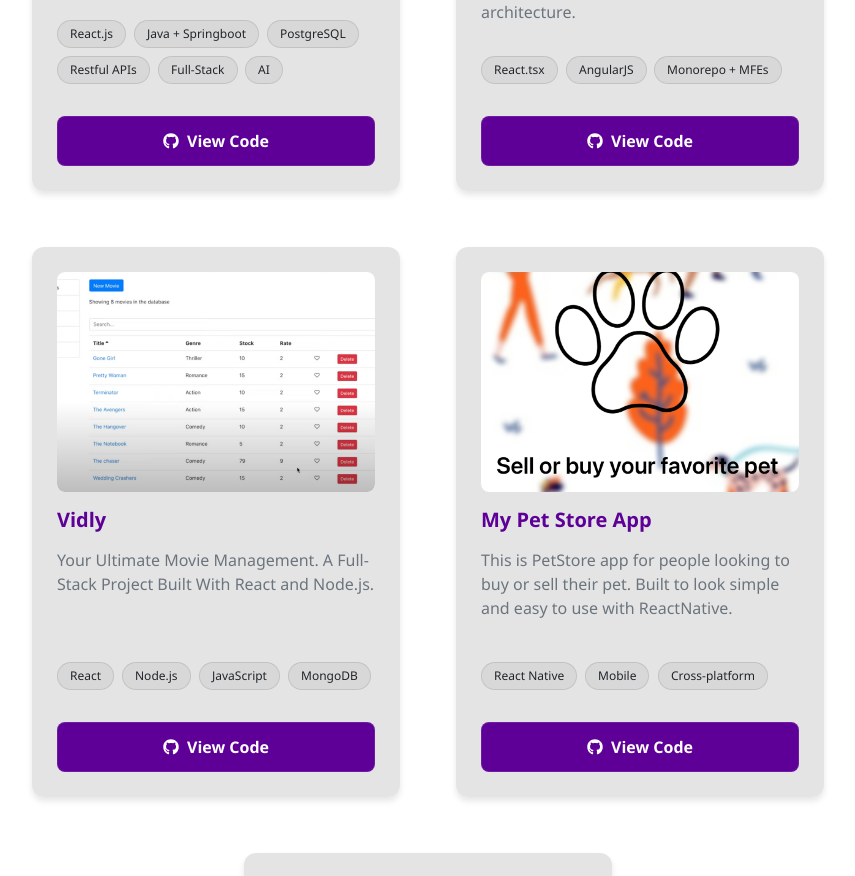
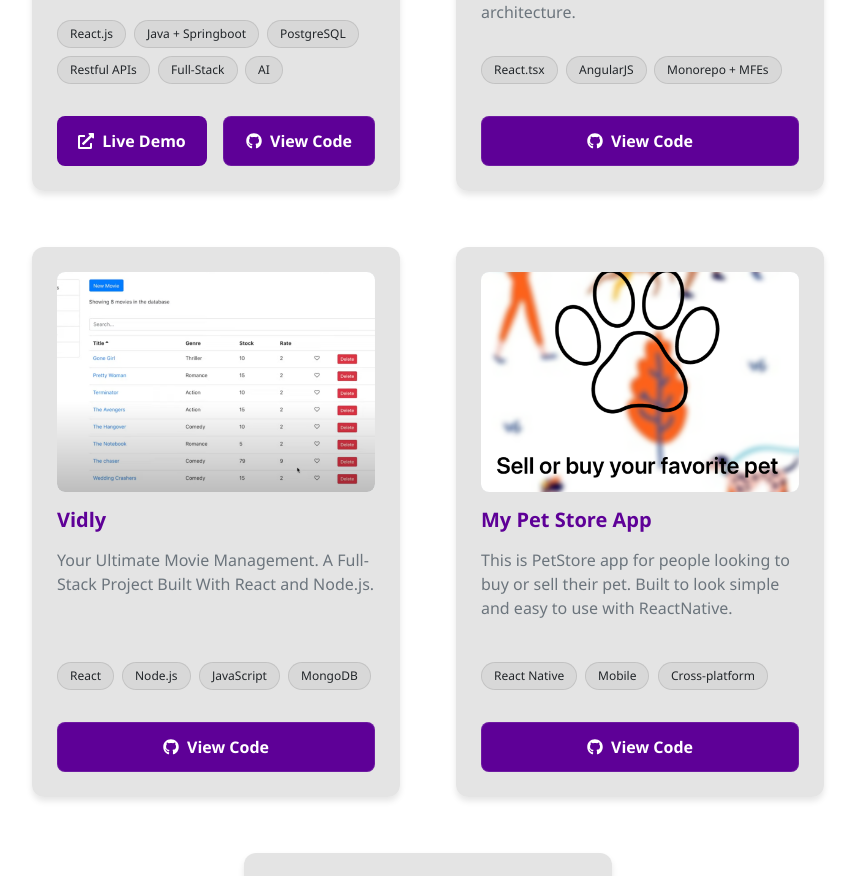
Before and after one commit to omarome/portfolio, a React (Create React App) app: page / in a window 1280 px wide. Shown: the part 3625-4501 px from the top of the page, without its empty margins (212-1067 px from the left). Built offline with nearby package versions, Linux system fonts and the light colour scheme.

Commit message:
add a demo url and button back to appear

```diff
--- a/src/components/Projects.js
+++ b/src/components/Projects.js
@@ -1,4 +1,4 @@
-import { FaGithub } from 'react-icons/fa';
+import { FaGithub, FaExternalLinkAlt } from 'react-icons/fa';
 import MovieAppImage from '../assets/project-images/vidly.jpeg';
 import MyPetShopAppImage from '../assets/project-images/petshopImage.jpeg';
 import FoodSpotLightAppImage from '../assets/project-images/foodSpotLightApp.jpeg';
@@ -59,7 +59,7 @@ const ProjectCard = ({ project, index }) => {
     triggerOnce: false,
   });
 
-  const handleGitHubClick = (e, url) => {
+  const handleLinkClick = (e, url) => {
     e.stopPropagation();
     window.open(url, '_blank', 'noopener,noreferrer');
   };
@@ -119,13 +119,24 @@ const ProjectCard = ({ project, index }) => {
             </div>
           </CardItem>
           <CardItem translateZ="160" className="project-actions" as="a" >
+            {project.demoUrl && (
+              <button
+                className="demo-button"
+                onClick={(e) => handleLinkClick(e, project.demoUrl)}
+                aria-label={`View ${project.name} live demo`}
+              >
+                <FaExternalLinkAlt /> Live Demo
+              </button>
+            )}
+            {project.githubUrl && (
               <button
                 className="github-button"
-              onClick={(e) => handleGitHubClick(e, project.githubUrl)}
+                onClick={(e) => handleLinkClick(e, project.githubUrl)}
                 aria-label={`View ${project.name} on GitHub`}
               >
                 <FaGithub /> View Code
               </button>
+            )}
           </CardItem>
         </CardBody>
       </CardContainer>
```
Lines whose indentation alone changed are shown as unchanged.
